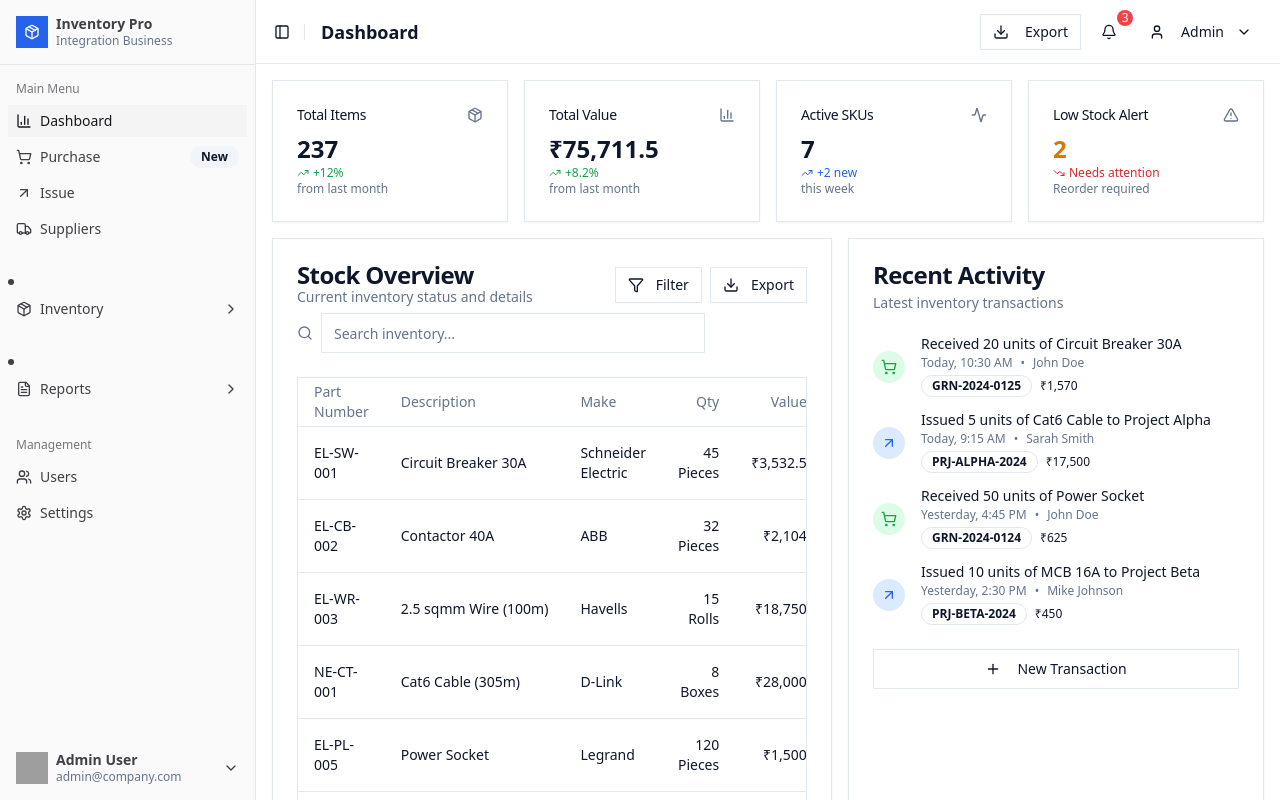
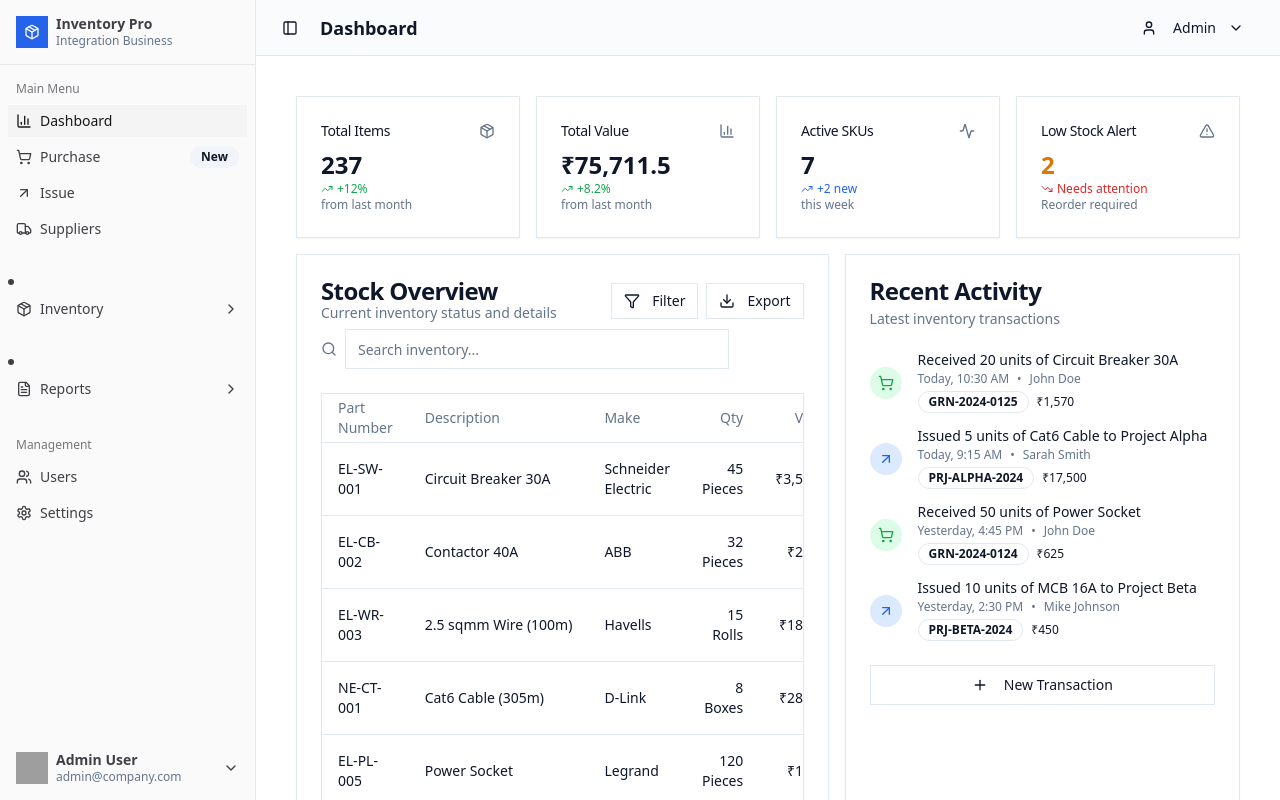
Before and after one commit to ZafraZiaudeen/electro-stock-flow-manager, a React (Vite) app in the folder stockflow-manager/: page / in a window 1280 px wide. Shown: the top 800 px of the page. Built offline with nearby package versions, Linux system fonts and the light colour scheme; grey boxes are pictures that could not be loaded.

Commit message:
fixed layout

```diff
--- a/stockflow-manager/src/layouts/main.layout.jsx
+++ b/stockflow-manager/src/layouts/main.layout.jsx
@@ -0,0 +1,64 @@
+import { Outlet, useLocation } from "react-router";
+import { SidebarProvider, SidebarInset, SidebarTrigger } from "@/components/ui/sidebar";
+import { AppSidebar } from "@/components/app-sidebar";
+import { Button } from "@/components/ui/button";
+import { User, ChevronDown } from "lucide-react";
+import {
+  DropdownMenu,
+  DropdownMenuContent,
+  DropdownMenuItem,
+  DropdownMenuLabel,
+  DropdownMenuSeparator,
+  DropdownMenuTrigger,
+} from "@/components/ui/dropdown-menu";
+
+// Map routes to page titles
+const pageTitles = {
+  "/": "Dashboard",
+};
+
+export default function MainLayout() {
+  const location = useLocation();
+  const pathname = location.pathname;
+
+  // Get the page title based on the current route
+  const pageTitle = pageTitles[pathname] || "Inventory Pro";
+
+  return (
+    <SidebarProvider>
+      <AppSidebar />
+      <SidebarInset>
+        {/* Header with SidebarTrigger, page-specific title, and user dropdown */}
+        <header className="flex h-14 items-center gap-4 border-b bg-muted/40 px-6">
+          <SidebarTrigger className="-ml-1" />
+          <div className="flex flex-col">
+            <h1 className="text-lg font-semibold">{pageTitle}</h1>
+          </div>
+          <div className="ml-auto flex items-center gap-2">
+            <DropdownMenu>
+              <DropdownMenuTrigger asChild>
+                <Button variant="ghost" size="sm">
+                  <User className="h-4 w-4 mr-2" />
+                  Admin
+                  <ChevronDown className="h-4 w-4 ml-1" />
+                </Button>
+              </DropdownMenuTrigger>
+              <DropdownMenuContent align="end">
+                <DropdownMenuLabel>My Account</DropdownMenuLabel>
+                <DropdownMenuSeparator />
+                <DropdownMenuItem>Profile</DropdownMenuItem>
+                <DropdownMenuItem>Settings</DropdownMenuItem>
+                <DropdownMenuSeparator />
+                <DropdownMenuItem>Logout</DropdownMenuItem>
+              </DropdownMenuContent>
+            </DropdownMenu>
+          </div>
+        </header>
+        {/* Main content area */}
+        <main className="flex-1 overflow-auto p-6">
+          <Outlet />
+        </main>
+      </SidebarInset>
+    </SidebarProvider>
+  );
+}
--- a/stockflow-manager/src/layouts/root.layout.jsx
+++ b/stockflow-manager/src/layouts/root.layout.jsx
@@ -1,11 +1,23 @@
 import { Outlet } from "react-router";
+import { useLocation } from "react-router";
+import { useEffect } from "react";
 
-const RootLayout = () => {
-  return (
-    <>
-      <Outlet />
-    </>
-  );
+// Map routes to page titles
+const pageTitles = {
+  "/": "Dashboard",
 };
 
-export default RootLayout;
+export default function RootLayout() {
+  const location = useLocation();
+  const pathname = location.pathname;
+
+  // Get the page title based on the current route
+  const pageTitle = pageTitles[pathname] || "Inventory Pro";
+
+  // Update document title
+  useEffect(() => {
+    document.title = pageTitle;
+  }, [pageTitle]);
+
+  return <Outlet />;
+}
--- a/stockflow-manager/src/main.jsx
+++ b/stockflow-manager/src/main.jsx
@@ -5,16 +5,17 @@ import { BrowserRouter, Routes, Route } from "react-router";
 
 import RootLayout from './layouts/root.layout';
 import Dashboard from './pages/dashboard.page';
-
+import MainLayout from './layouts/main.layout';
 
 createRoot(document.getElementById('root')).render(
   <StrictMode>
     <BrowserRouter>
       <Routes>
         <Route element={<RootLayout />}>
+         <Route element={<MainLayout />}>
           <Route path="/" element={<Dashboard />} />
 
-
+        </Route>
         </Route>
       </Routes>
     </BrowserRouter>
--- a/stockflow-manager/src/pages/dashboard.page.jsx
+++ b/stockflow-manager/src/pages/dashboard.page.jsx
@@ -7,9 +7,6 @@ import {
   ArrowUpRight,
   BarChart3,
   Search,
-  Bell,
-  User,
-  ChevronDown,
   Filter,
   Download,
   Plus,
@@ -23,18 +20,7 @@ import { Card, CardContent, CardDescription, CardFooter, CardHeader, CardTitle }
 import { Button } from "@/components/ui/button"
 import { Input } from "@/components/ui/input"
 import { Badge } from "@/components/ui/badge"
-import {
-  DropdownMenu,
-  DropdownMenuContent,
-  DropdownMenuItem,
-  DropdownMenuLabel,
-  DropdownMenuSeparator,
-  DropdownMenuTrigger,
-} from "@/components/ui/dropdown-menu"
 import { Table, TableBody, TableCell, TableHead, TableHeader, TableRow } from "@/components/ui/table"
-import { SidebarProvider, SidebarInset, SidebarTrigger } from "@/components/ui/sidebar"
-import { Separator } from "@/components/ui/separator"
-import { AppSidebar } from "@/components/app-sidebar"
 
 // Mock data for inventory items
 const inventoryData = [
@@ -189,50 +175,6 @@ export default function Dashboard() {
   )
 
   return (
-    <SidebarProvider>
-      <AppSidebar activeItem="dashboard" />
-      <SidebarInset>
-        {/* Header */}
-        <header className="flex h-16 shrink-0 items-center gap-2 border-b px-4">
-          <SidebarTrigger className="-ml-1" />
-          <Separator orientation="vertical" className="mr-2 h-4" />
-          <div className="flex items-center gap-2">
-            <h1 className="text-lg font-semibold">Dashboard</h1>
-          </div>
-          <div className="ml-auto flex items-center gap-2">
-            <Button variant="outline" size="sm">
-              <Download className="h-4 w-4 mr-2" />
-              Export
-            </Button>
-            <div className="relative">
-              <Button variant="ghost" size="sm">
-                <Bell className="h-4 w-4" />
-              </Button>
-              <span className="absolute -top-1 -right-1 bg-red-500 text-white text-xs rounded-full h-4 w-4 flex items-center justify-center">
-                3
-              </span>
-            </div>
-            <DropdownMenu>
-              <DropdownMenuTrigger asChild>
-                <Button variant="ghost" size="sm">
-                  <User className="h-4 w-4 mr-2" />
-                  Admin
-                  <ChevronDown className="h-4 w-4 ml-1" />
-                </Button>
-              </DropdownMenuTrigger>
-              <DropdownMenuContent align="end">
-                <DropdownMenuLabel>My Account</DropdownMenuLabel>
-                <DropdownMenuSeparator />
-                <DropdownMenuItem>Profile</DropdownMenuItem>
-                <DropdownMenuItem>Settings</DropdownMenuItem>
-                <DropdownMenuSeparator />
-                <DropdownMenuItem>Logout</DropdownMenuItem>
-              </DropdownMenuContent>
-            </DropdownMenu>
-          </div>
-        </header>
-
-        {/* Main Content */}
     <div className="flex flex-1 flex-col gap-4 p-4">
       {/* Summary Cards */}
       <div className="grid auto-rows-min gap-4 md:grid-cols-2 lg:grid-cols-4">
@@ -425,7 +367,5 @@ export default function Dashboard() {
         </Card>
       </div>
     </div>
-      </SidebarInset>
-    </SidebarProvider>
   )
 }
```
Lines whose indentation alone changed are shown as unchanged.
